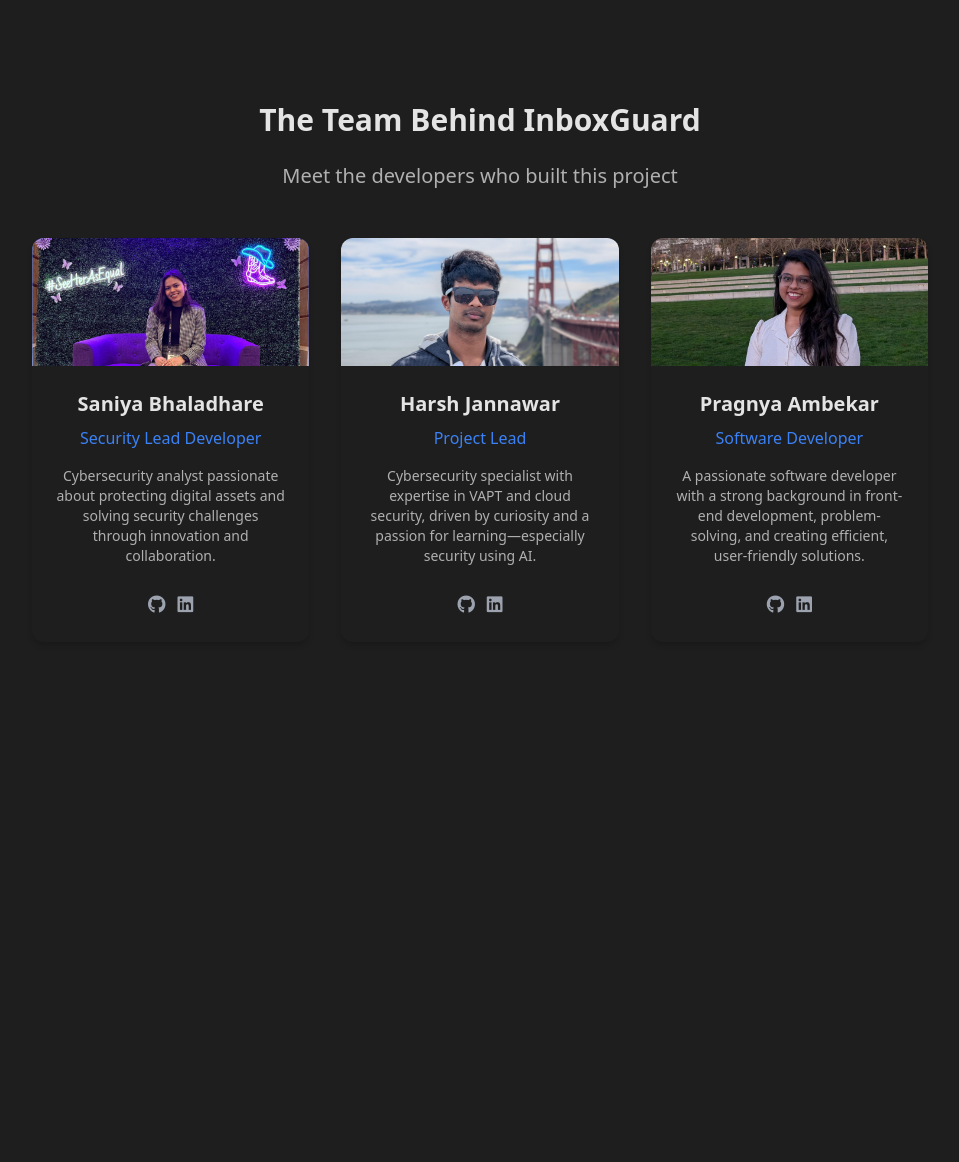
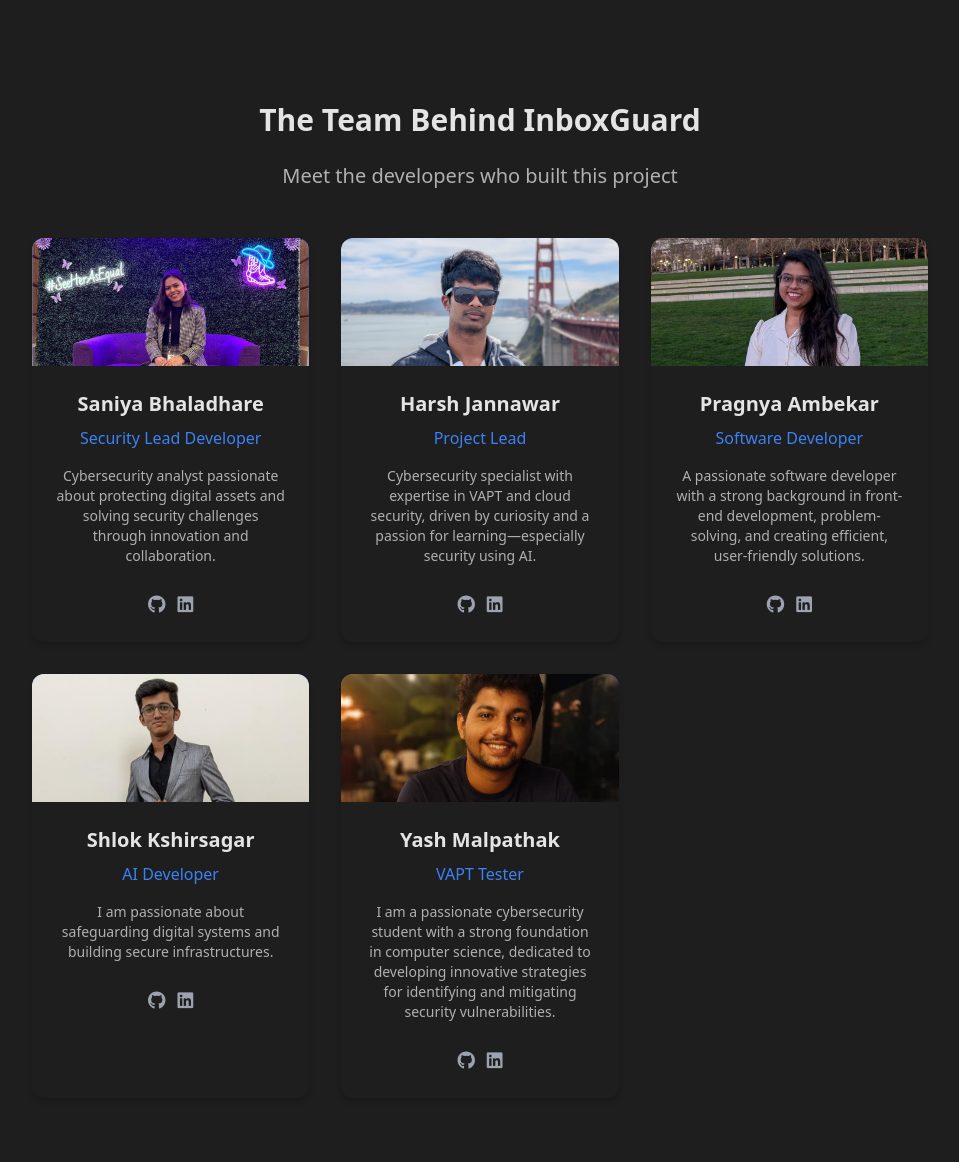
Before and after one commit to Harshj143/InboxGuard, a Flask app: page /about.html in a window 1280 px wide. Shown: the part 4760-5922 px from the top of the page, without its empty margins (160-1119 px from the left). Before the commit the page ends 5373 px from the top, so only its background shows below. Run offline with Flask 2, Linux system fonts and the light colour scheme.

Commit message:
introduction done

```diff
--- a/templates/about.html
+++ b/templates/about.html
@@ -972,6 +972,51 @@
                         </div>
                     </div>
                 </div>
+
+                <div
+                    class="bg-white rounded-xl shadow-md overflow-hidden transform transition duration-300 hover:-translate-y-2 hover:shadow-xl">
+                    <div class="h-32 bg-gradient-to-r from-blue-500 to-blue-700 flex items-center justify-center">
+                        <img src="{{ url_for('static', filename='Photos/shlok.png') }}" alt="Harsh Jannawar" class="h-full w-full object-cover">
+                    </div>
+                    <div class="p-6 text-center">
+                        <h3 class="text-xl font-semibold mb-2">Shlok Kshirsagar</h3>
+                        <p class="text-blue-600 mb-3">AI Developer</p>
+                        <p class="text-gray-600 text-sm mb-4">
+                            I am passionate about safeguarding digital systems and building secure infrastructures.
+                        </p>
+                        <div class="flex justify-center space-x-3">
+                            <a href="https://github.com/kshirsagar26" class="text-gray-400 hover:text-blue-600 transition duration-300">
+                                <i class="fab fa-github text-lg"></i>
+                            </a>
+                            <a href="https://www.linkedin.com/in/shlok-kshirsagar/" class="text-gray-400 hover:text-blue-600 transition duration-300">
+                                <i class="fab fa-linkedin text-lg"></i>
+                            </a>
+                        </div>
+                    </div>
+                </div>
+
+                <div
+                    class="bg-white rounded-xl shadow-md overflow-hidden transform transition duration-300 hover:-translate-y-2 hover:shadow-xl">
+                    <div class="h-32 bg-gradient-to-r from-blue-500 to-blue-700 flex items-center justify-center">
+                        <img src="{{ url_for('static', filename='Photos/Yash.png') }}" alt="Harsh Jannawar" class="h-full w-full object-cover">
+                    </div>
+                    <div class="p-6 text-center">
+                        <h3 class="text-xl font-semibold mb-2">Yash Malpathak</h3>
+                        <p class="text-blue-600 mb-3">VAPT Tester</p>
+                        <p class="text-gray-600 text-sm mb-4">
+                            I am a passionate cybersecurity student with a strong foundation in computer science, dedicated to developing innovative strategies for identifying and mitigating security vulnerabilities.
+                        </p>
+                        <div class="flex justify-center space-x-3">
+                            <a href="https://github.com/Harshj143" class="text-gray-400 hover:text-blue-600 transition duration-300">
+                                <i class="fab fa-github text-lg"></i>
+                            </a>
+                            <a href="https://www.linkedin.com/in/harsh-jannawar/" class="text-gray-400 hover:text-blue-600 transition duration-300">
+                                <i class="fab fa-linkedin text-lg"></i>
+                            </a>
+                        </div>
+                    </div>
+                </div>
+
             </div>
         </div>
     </section>
```
Also changed, not shown: static/Photos/Yash.png (added), static/Photos/shlok.png (added), 1 other file.
